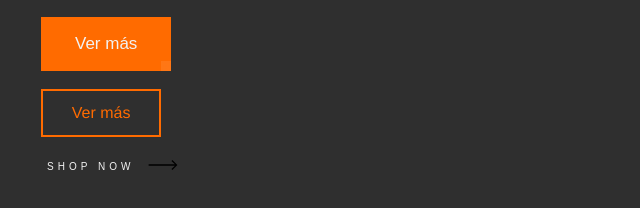
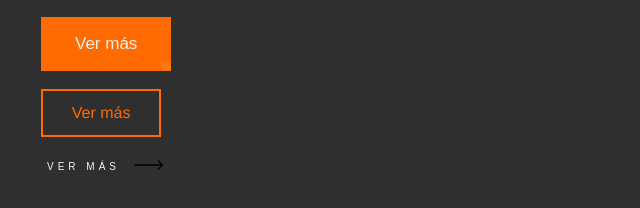
Before and after one commit to renatopuente/botones, a plain HTML site: page index.html in a window 1280 px wide. Shown: the full height of the page, 0-640 px from the left. Drawn offline with Linux system fonts and the light colour scheme.

Commit message:
Update index.html

```diff
--- a/index.html
+++ b/index.html
@@ -22,7 +22,7 @@
 
     <div class="padre">
         <button class="cta">
-            <span class="hover-underline-animation"> Shop now </span>
+            <span class="hover-underline-animation"> Ver más </span>
             <svg id="arrow-horizontal" xmlns="http://www.w3.org/2000/svg" width="30" height="10" viewBox="0 0 46 16" color="#f2f2f2">
                 <path id="Path_10" data-name="Path 10"
                     d="M8,0,6.545,1.455l5.506,5.506H-30V9.039H12.052L6.545,14.545,8,16l8-8Z" transform="translate(30)">
```
